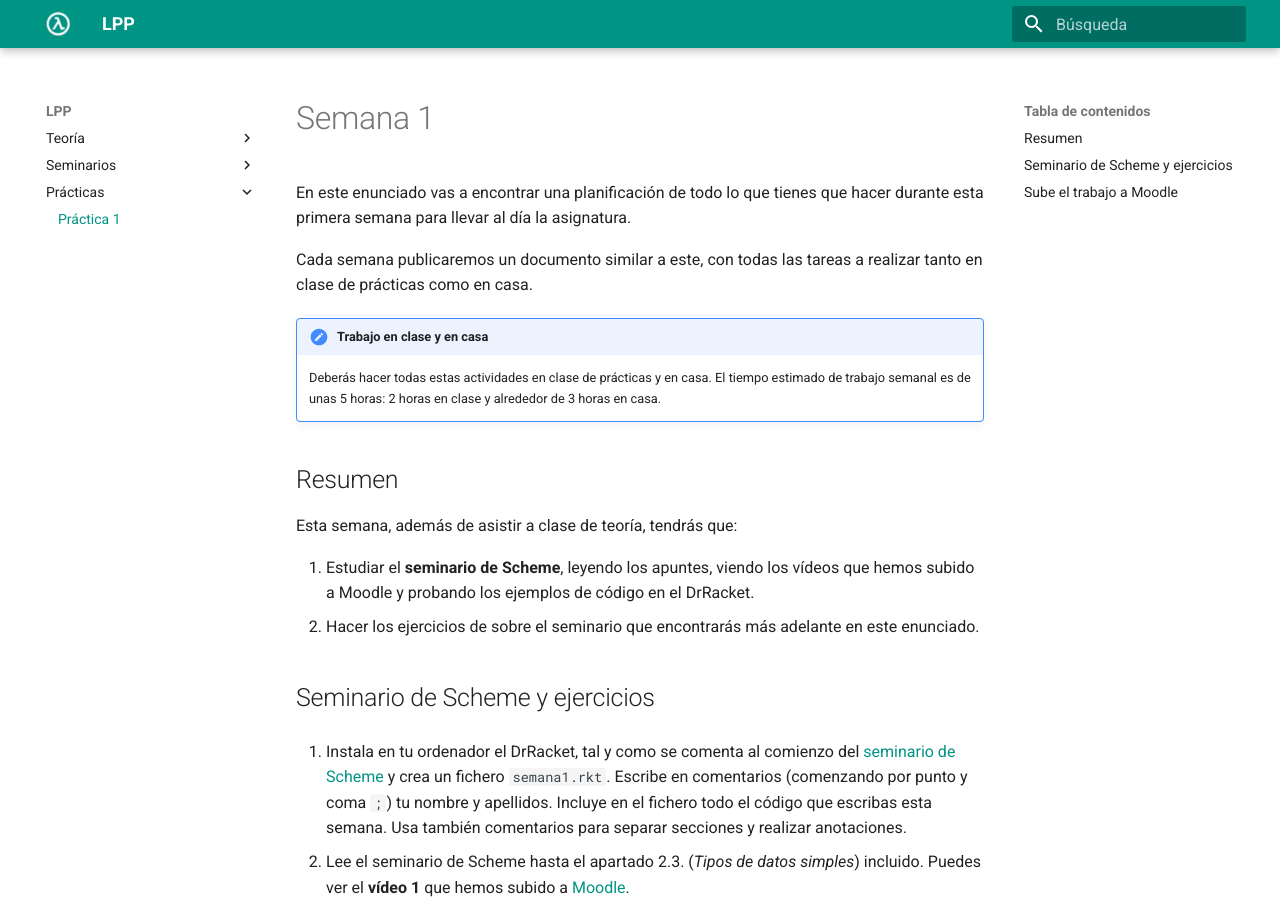
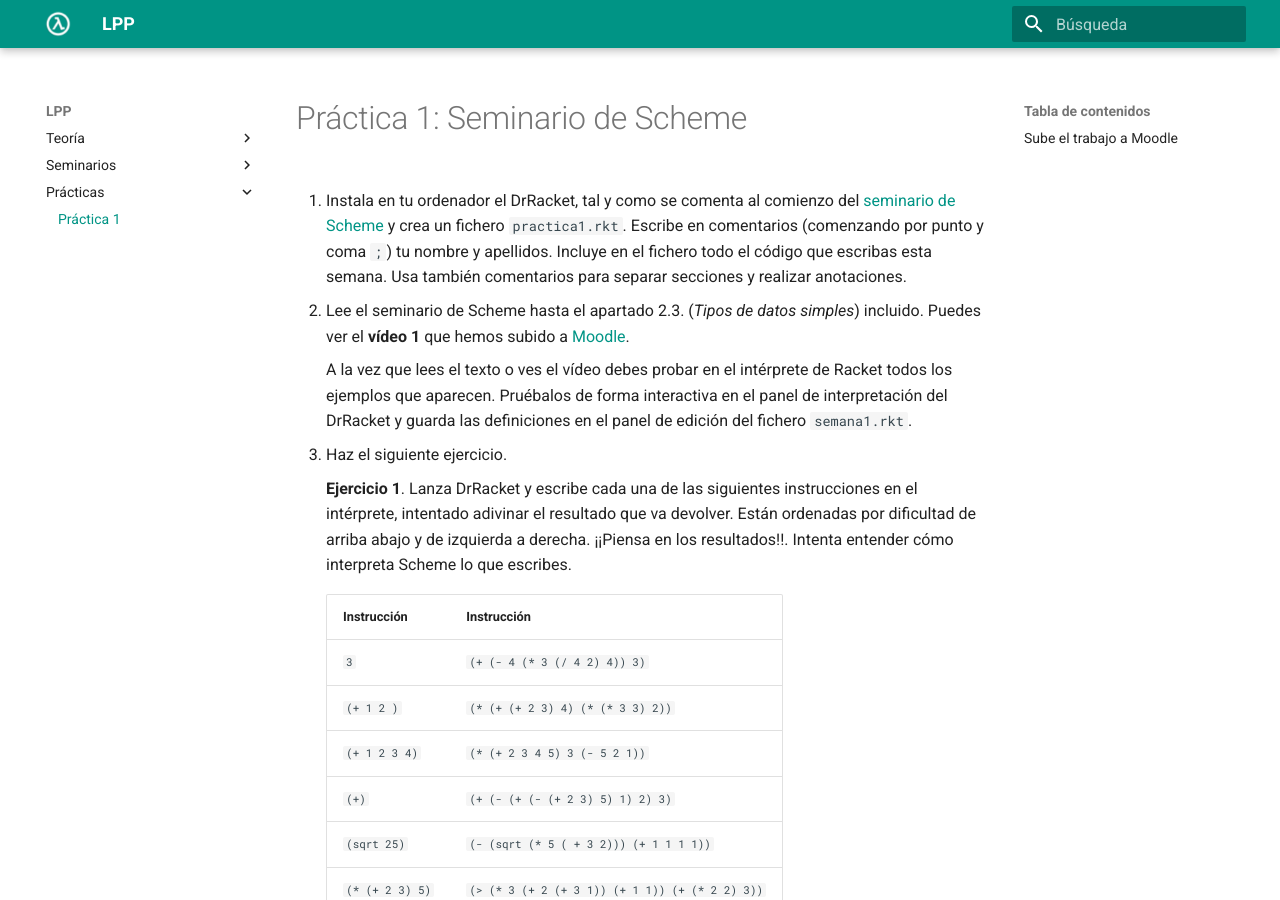
Before and after one commit to domingogallardo/apuntes-lpp, an MkDocs documentation site: the page built from docs/practicas/practica01/practica01.md, in a window 1280 px wide and 900 px high. Built offline with MkDocs 1.6.1 and Material for MkDocs 9.7.7, drawn with Linux system fonts in a browser that asks for light colours; some of the changed text lies outside the part shown.

Commit message:
Práctica 1

```diff
--- a/docs/practicas/practica01/practica01.md
+++ b/docs/practicas/practica01/practica01.md
@@ -1,32 +1,9 @@
-# Semana 1
-
-En este enunciado vas a encontrar una planificación de todo lo
-que tienes que hacer durante esta primera semana para llevar al día la
-asignatura.
-
-Cada semana publicaremos un documento similar a este, con todas las
-tareas a realizar tanto en clase de prácticas como en casa.
-
-!!! Importante "Trabajo en clase y en casa"
-    Deberás hacer todas estas actividades en clase de prácticas y en casa. El
-    tiempo estimado de trabajo semanal es de unas 5 horas: 2 horas en
-    clase y alrededor de 3 horas en casa.
-
-## Resumen  ##
-
-Esta semana, además de asistir a clase de teoría, tendrás que:
-
-1. Estudiar el **seminario de Scheme**, leyendo los apuntes, viendo los
-   vídeos que hemos subido a Moodle y probando los ejemplos de código en el DrRacket.
-2. Hacer los ejercicios de sobre el seminario que encontrarás más adelante en
-   este enunciado.
-
-## Seminario de Scheme y ejercicios ##
+# Práctica 1: Seminario de Scheme
 
 1. Instala en tu ordenador el DrRacket, tal y como se comenta al
    comienzo del [seminario de
    Scheme](../../seminarios/seminario1-scheme/seminario1-scheme.md)
-   y crea un fichero `semana1.rkt`. Escribe en comentarios
+   y crea un fichero `practica1.rkt`. Escribe en comentarios
    (comenzando por punto y coma `;`) tu nombre y apellidos. Incluye en
    el fichero todo el código que escribas esta semana. Usa también
    comentarios para separar secciones y realizar anotaciones.
@@ -199,8 +176,8 @@ Esta semana, además de asistir a clase de teoría, tendrás que:
 
 ## Sube el trabajo a Moodle
 
-Sube el fichero `semana1.rkt` a Moodle, en la entrega denominada
-_Semana 1_, para que tu profesor de prácticas lo pueda revisar.
+Sube el fichero `practica1.rkt` a Moodle, en la entrega denominada
+_Práctica 1_, para que tu profesor de prácticas lo pueda revisar.
 
 Puedes hacer preguntas a tu profesor de prácticas sobre cualquier duda
 que te haya surgido tanto en clase de prácticas como usando las
```
